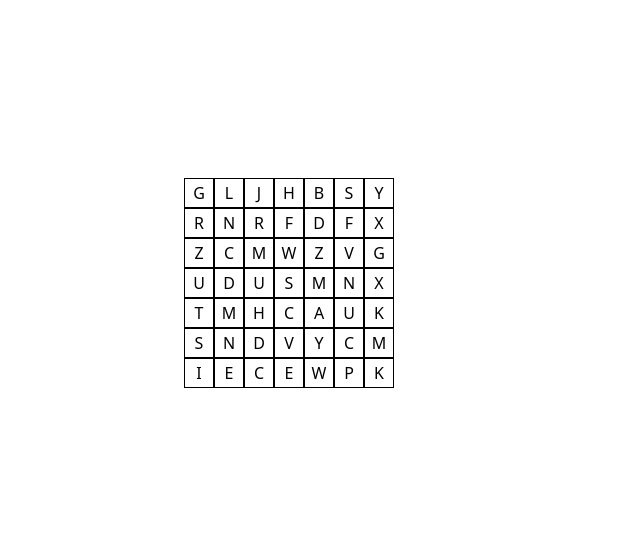
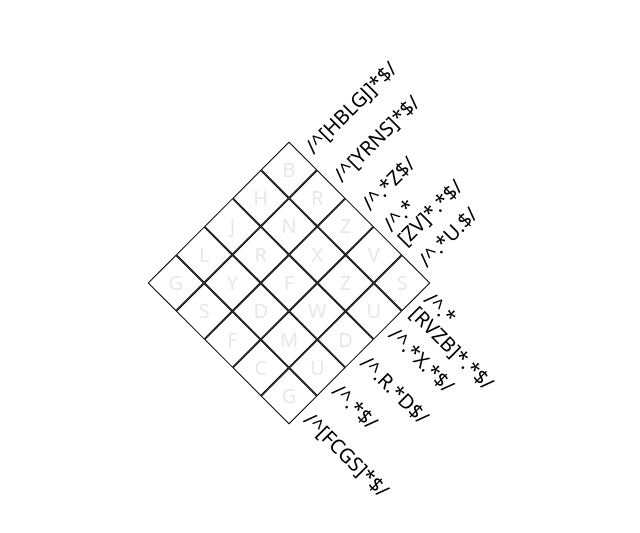
Before and after one commit to henningway/regex-crossword, a Vue app: page / in a window 1280 px wide. Shown: the part 117-650 px from the top of the page, without its empty margins (351-991 px from the left). Built offline with nearby package versions, Linux system fonts and the light colour scheme.

Commit message:
render regexes, take user input, rotate board 45deg

```diff
--- a/src/App.vue
+++ b/src/App.vue
@@ -11,5 +11,5 @@
     import { generateGame } from '@/util/game';
     import type { Game } from '@/type/common';
 
-    const game: Game = generateGame(7);
+    const game: Game = generateGame(5   );
 </script>
--- a/src/Board.vue
+++ b/src/Board.vue
@@ -1,21 +1,66 @@
 <template>
-    <div>
-        <div
-            v-for="row in game.board"
-            class="flex w-fit"
-        >
+    <div class="transform -rotate-45 text-xl">
+        <template v-for="(row, rowIndex) in game.board">
+            <!-- row incl. row regex -->
             <div
-                v-for="char in row"
-                class="w-[30px] h-[30px] flex justify-center items-center border border-black leading-none"
+                class="flex w-fit leading-none relative"
+                :style="{ height: CELL_PX + 'px' }"
             >
-                {{ char }}
+                <!-- row -->
+                <div
+                    v-for="(char, colIndex) in row"
+                    class="relative h-full flex justify-center items-center border border-black p-1"
+                    :style="{ width: CELL_PX + 'px' }"
+                >
+                    <span
+                        class="text-gray-200 absolute inset-1/2 -translate-x-1/2 -translate-y-1/2 w-fit h-fit select-none pointer-events-none rotate-45 bg-transparent"
+                    >
+                        {{ char }}
+                    </span>
+
+                    <input
+                        type="text"
+                        class="border-none w-3 h-full outline-none transform rotate-45 bg-transparent"
+                        :value="input[rowIndex][colIndex]"
+                        @input="update(($event.target as HTMLInputElement).value, rowIndex, colIndex)"
+                    />
+
+                    <!-- column regexes: relatively positioned to element in last row -->
+                    <div
+                        v-if="rowIndex === game.size - 1"
+                        class="absolute top-full left-full origin-top-left rotate-90 flex items-center px-2"
+                        :style="{ height: CELL_PX + 'px' }"
+                    >
+                        {{ game.regex.columns[colIndex] }}
+                    </div>
+                </div>
+
+                <!-- row regex -->
+                <div
+                    class="absolute left-full flex items-center px-2"
+                    :style="{ height: CELL_PX + 'px' }"
+                >
+                    {{ game.regex.rows[rowIndex] }}
+                </div>
             </div>
-        </div>
+        </template>
     </div>
 </template>
 
 <script setup lang="ts">
-    import type { Game } from '@/type/common';
+    import type { Board, Game } from '@/type/common';
+    import { always as _, assocPath, last, times, toUpper } from 'ramda';
+    import { ref } from 'vue';
+
+    const CELL_PX = 40;
 
     const props = defineProps<{ game: Game }>();
+
+    /* REFS */
+    const input = ref<Board>(times(_(times(_(''), props.game.size)), props.game.size));
+
+    /* METHODS */
+    const update = (value: string | null, rowIndex: number, colIndex: number) => {
+        input.value = assocPath([rowIndex, colIndex], toUpper(value !== null ? last(value) : ''), input.value);
+    };
 </script>
--- a/src/type/common.d.ts
+++ b/src/type/common.d.ts
@@ -1,3 +1,10 @@
 export interface Game {
-    board: string[][];
+    board: Board;
+    regex: {
+        rows: RegExp[];
+        columns: RegExp[];
+    };
+    size: number;
 }
+
+export type Board = string[][];
--- /dev/null
+++ b/src/update.ts
@@ -0,0 +1,8 @@
+import { assocPath, toUpper } from 'ramda';
+import { input } from './Board.vue';
+
+/* METHODS */
+export const update = (value: string | null, rowIndex: number, colIndex: number) => {
+console.log(value, rowIndex, colIndex);
+input.value = assocPath([rowIndex, colIndex], toUpper(value !== null ? last(value) : ''), input.value);
+};
--- a/src/util/game.ts
+++ b/src/util/game.ts
@@ -1,14 +1,24 @@
-import { times } from 'ramda';
-import { symbols } from '@/util/string';
+import { map, pipe, times, transpose } from 'ramda';
+import { collapse, symbols } from '@/util/string';
 import { randomElement } from '@/util/common';
-import type { Game } from '@/type/common';
+import type { Board, Game } from '@/type/common';
+import { guessRegex } from '@/util/regex';
 
 export function generateGame(size: number): Game {
     const allSymbols = symbols('ABCDEFGHIJKLMNOPQRSTUVWXYZ');
 
-    const board: string[][] = times(() => times(() => randomElement(allSymbols), size), size);
+    const board: Board = times(() => times(() => randomElement(allSymbols), size), size);
 
     return {
-        board
+        board,
+        regex: {
+            rows: map(pipe(collapse, guessRegex), board),
+            columns: map(pipe(collapse, guessRegex), columns(board))
+        },
+        size
     };
 }
+
+function columns(board: Board) {
+    return transpose(board);
+}
--- a/src/util/regex.ts
+++ b/src/util/regex.ts
@@ -1,6 +1,6 @@
-import { randomElement, randomSubset, repeatFunction, shuffle } from '@/util/common';
-import { all, flip, init, join, map, reduce, repeat, split, test, uniqBy } from 'ramda';
-import { symbols, repeatedSubstringsWithoutOverlap, matchLength } from '@/util/string';
+import { randomElement, randomSubset, repeatFunction } from '@/util/common';
+import { all, flip, init, join, map, reduce, repeat, test, uniqBy } from 'ramda';
+import { symbols, repeatedSubstringsWithoutOverlap, matchLength, collapse, expand } from '@/util/string';
 
 /**
  * Provides a number of characteristics describing given string.
@@ -11,8 +11,8 @@ function stringCharacteristics(value: string) {
     return {
         value,
         symbols: symbols(value),
-        longestRepeat: repeats[0],
-        longestRepeatCount: matchLength(repeats[0], value),
+        longestRepeat: repeats[0] ?? '',
+        longestRepeatCount: matchLength(repeats[0] ?? '', value),
         repeats
     };
 }
@@ -37,7 +37,7 @@ function regexRandomSubsetOfSymbols(symbols: string[]): RegExp {
     if (subset.length === 1) return new RegExp(`^.*${subset[0]}.*$`);
     if (subset.length === symbols.length) return new RegExp(`^[${join('', subset)}]*$`);
 
-    return new RegExp(`^.*[${join('', subset)}]*.*$`);
+    return new RegExp(`^.*[${collapse(subset)}]*.*$`);
 }
 
 /**
@@ -48,7 +48,7 @@ function regexRandomSubsetOfSymbols(symbols: string[]): RegExp {
 function regexRandomSymbols(value: string): RegExp {
     const threshold = 0.25;
 
-    const pattern: string[] = map((char) => (Math.random() > threshold ? '.' : char), split('', value)); // most likely contains stretches of "..."
+    const pattern: string[] = map((char) => (Math.random() > threshold ? '.' : char), expand(value)); // most likely contains stretches of "..."
 
     const patternReduced: string[] = reduce(
         (acc: string[], val: string) =>
@@ -57,13 +57,13 @@ function regexRandomSymbols(value: string): RegExp {
         pattern
     );
 
-    return new RegExp(`^${join('', patternReduced)}$`);
+    return new RegExp(`^${collapse(patternReduced)}$`);
 }
 
 /**
  * Produces a RegExp for given value.
  */
-function guessRegex(value: string): RegExp {
+export function guessRegex(value: string): RegExp {
     const c = stringCharacteristics(value);
 
     const candidates: (() => RegExp)[] = [];
@@ -99,11 +99,10 @@ if (import.meta.vitest) {
         expect(uniqRes.length).toBeGreaterThan(20);
     });
 
-
     it('can generate a regex that reveals the longest repeating non-overlapping sequence of symbols', () => {
         const value = 'MISSISSIPPI';
 
-        const repeats = repeatedSubstringsWithoutOverlap(value)
+        const repeats = repeatedSubstringsWithoutOverlap(value);
 
         const re = regexLongestRepeat(repeats[0], matchLength(repeats[0], value));
 
--- a/src/util/string.ts
+++ b/src/util/string.ts
@@ -1,5 +1,8 @@
-import { uniq, split, times, chain, pluck, filter, descend, prop, sortBy, reverse, pipe } from 'ramda';
+import { uniq, split, times, chain, pluck, filter, descend, prop, sortBy, reverse, pipe, join } from 'ramda';
 import { SuffixTree } from '@/util/suffix-tree';
+
+export const collapse = join('');
+export const expand = split('');
 
 export function matches(substring: string, value: string): RegExpMatchArray[] {
     return [...value.matchAll(new RegExp(substring, 'g'))];
```
